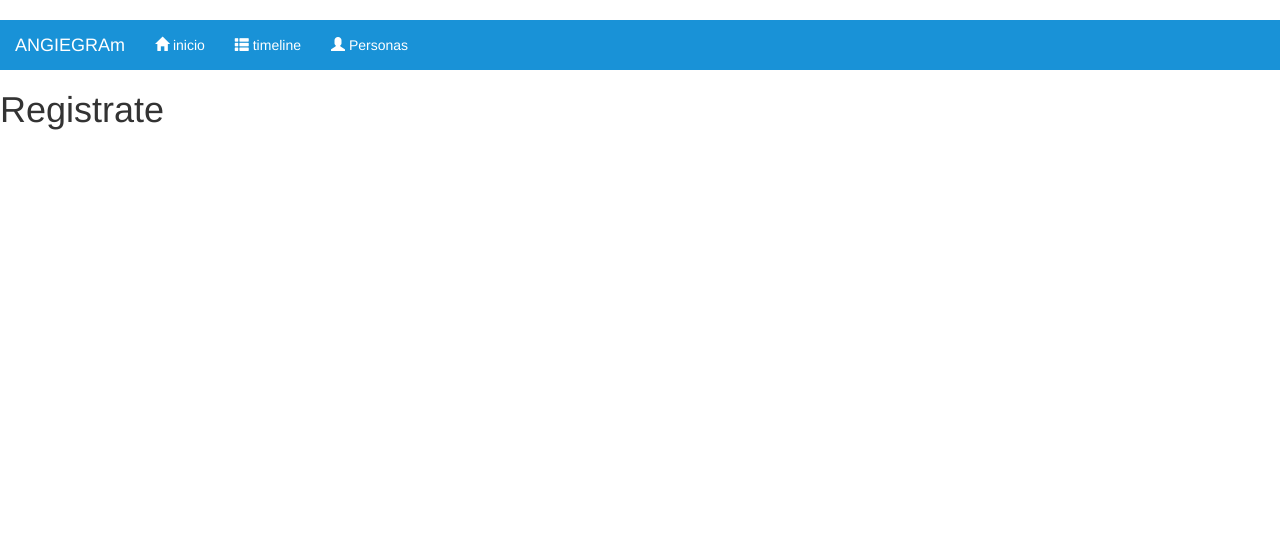
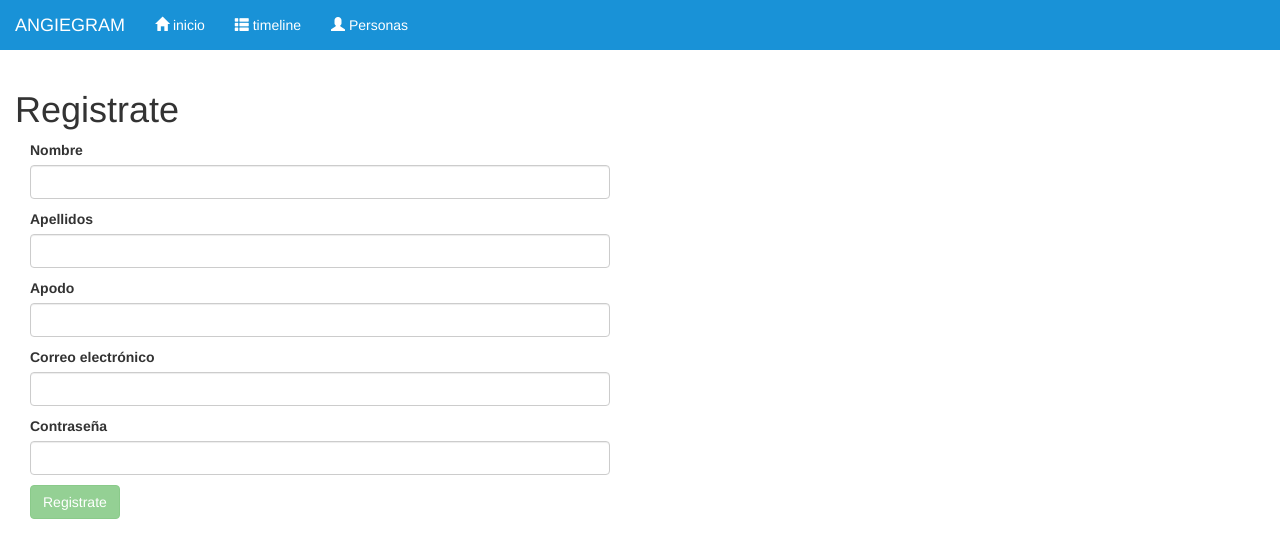
Before and after one commit to brayanespitia/angiegram, an Angular app in the folder client/: page /registro in a window 1280 px wide. Shown: the top 558 px of the page. Built offline with nearby package versions, Linux system fonts and the light colour scheme.

Commit message:
formulario de registro y servicio de usuarios

```diff
--- a/client/src/app/app.component.ts
+++ b/client/src/app/app.component.ts
@@ -6,5 +6,5 @@ import { Component } from "@angular/core";
   styleUrls: ["./app.component.css"],
 })
 export class AppComponent {
-  title = "ANGIEGRAm";
+  title = "ANGIEGRAM";
 }
--- a/client/src/app/app.module.ts
+++ b/client/src/app/app.module.ts
@@ -1,15 +1,18 @@
 import { BrowserModule } from "@angular/platform-browser";
 import { NgModule } from "@angular/core";
+
 import { routing, appRoutingProviders } from "./app.routing";
+import { HttpClientModule, HttpClient } from "@angular/common/http";
 
 //componentes
 import { AppComponent } from "./app.component";
 import { LoginComponent } from "./components/login/login.component";
 import { RegisterComponent } from "./components/register/register.component";
+import { FormsModule } from "@angular/forms";
 
 @NgModule({
   declarations: [AppComponent, LoginComponent, RegisterComponent],
-  imports: [BrowserModule, routing],
+  imports: [BrowserModule, routing, FormsModule, HttpClientModule],
   providers: [appRoutingProviders],
   bootstrap: [AppComponent],
 })
--- a/client/src/app/components/register/register.component.html
+++ b/client/src/app/components/register/register.component.html
@@ -1 +1,54 @@
-<h1>{{title}}</h1>
+<div class="col-lg-6">
+    <h1>{{title}}</h1>
+
+
+
+    <form #registerForm="ngForm" (ngSubmit)="onSubmit()" class="col-lg-12">
+        <p>
+            <label>Nombre</label>
+            <input type="text" name="name" #name="ngModel" [(ngModel)]="user.name" class="form-control" required />
+            <span *ngIf="!name.valid && name.touched">
+                El nombre es obligatorio!!
+            </span>
+        </p>
+
+        <p>
+            <label>Apellidos</label>
+            <input type="text" name="surname" #surname="ngModel" [(ngModel)]="user.surname" class="form-control"
+                required />
+            <span *ngIf="!surname.valid && surname.touched">
+                Los apellidos son obligatorios!!
+            </span>
+        </p>
+
+        <p>
+            <label>Apodo</label>
+            <input type="text" name="nick" #nick="ngModel" [(ngModel)]="user.nick" class="form-control" required />
+            <span *ngIf="!nick.valid && nick.touched">
+                El apodo es obligatorio!!
+            </span>
+        </p>
+
+        <p>
+            <label>Correo electrónico</label>
+            <input type="email" name="email" #email="ngModel" [(ngModel)]="user.email" class="form-control" required
+                pattern="[a-z0-9._%+-]+@[a-z0-9.-]+\.[a-z]{2,4}$" />
+            <span *ngIf="!email.valid && email.touched">
+                El correo no es correcto!!
+            </span>
+        </p>
+
+
+        <p>
+            <label>Contraseña</label>
+            <input type="password" name="password" #password="ngModel" [(ngModel)]="user.password" class="form-control"
+                required />
+            <span *ngIf="!password.valid && password.touched">
+                La constraseña es obligatoria!!
+            </span>
+        </p>
+
+        <input type="submit" value="{{title}}" class="btn btn-success" [disabled]="!registerForm.form.valid" />
+    </form>
+
+</div>
--- a/client/src/app/components/register/register.component.ts
+++ b/client/src/app/components/register/register.component.ts
@@ -1,16 +1,29 @@
 import { Component, OnInit } from "@angular/core";
+import { Router, ActivatedRoute, Params } from "@angular/router";
+import { User } from "../../models/user";
+import { UserService } from "../../services/user.service";
 
 @Component({
   selector: "register",
   templateUrl: "./register.component.html",
+  providers: [UserService],
 })
 export class RegisterComponent implements OnInit {
   public title: string;
+  public user: User;
 
-  constructor() {
+  constructor(
+    private _route: ActivatedRoute,
+    private _router: Router,
+    private _userService: UserService
+  ) {
     this.title = "Registrate";
+    this.user = new User("", "", "", "", "", "", "ROLE_USER", "");
   }
   ngOnInit() {
     console.log("componente cargado de registro");
   }
+  onSubmit() {
+    this._userService.register(this.user);
+  }
 }
--- /dev/null
+++ b/client/src/app/services/global.ts
@@ -0,0 +1,3 @@
+export var Global = {
+  url: "http://localhost/3800/api/",
+};
--- /dev/null
+++ b/client/src/app/services/user.service.ts
@@ -0,0 +1,19 @@
+import { Injectable } from "@angular/core";
+import { HttpClient, HttpHeaders } from "@angular/common/http";
+import { Observable } from "rxjs/Observable";
+import { User } from "../models/user";
+import { Global } from "./global";
+
+@Injectable()
+export class UserService {
+  public url: string;
+
+  constructor(public _http: HttpClient) {
+    this.url = Global.url;
+  }
+
+  register(user_to_register) {
+    console.log(user_to_register);
+    console.log(this.url);
+  }
+}
--- a/client/src/assets/styles.css
+++ b/client/src/assets/styles.css
@@ -1,3 +1,13 @@
+/* generales*/
+.h1-strong {
+  font-size: 35px;
+  font-weight: bold;
+  margin-left: 13px;
+  padding-bottom: 15px;
+  margin-bottom: 20;
+  border-bottom: 1px solid #eee;
+}
+
 /* headers*/
 
 .navigation {
```
Also changed, not shown: client/package.json (+4 -3 lines), 1 other file (tests, documents, lock files or other folders).
